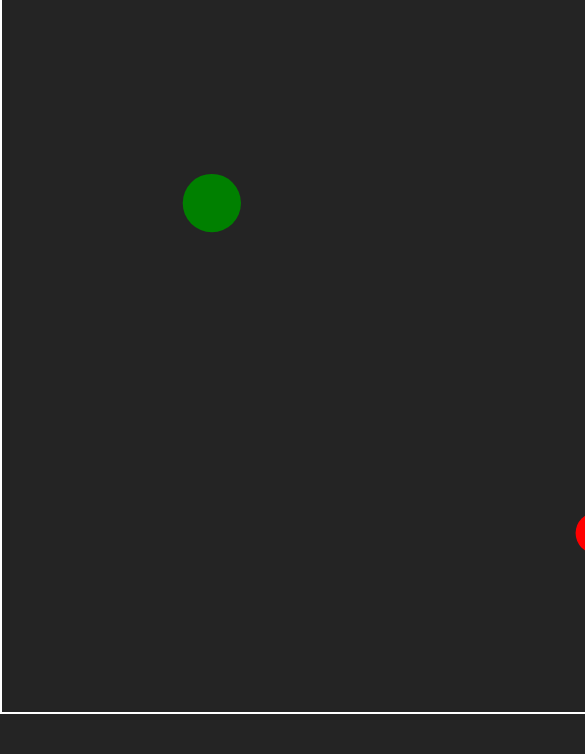
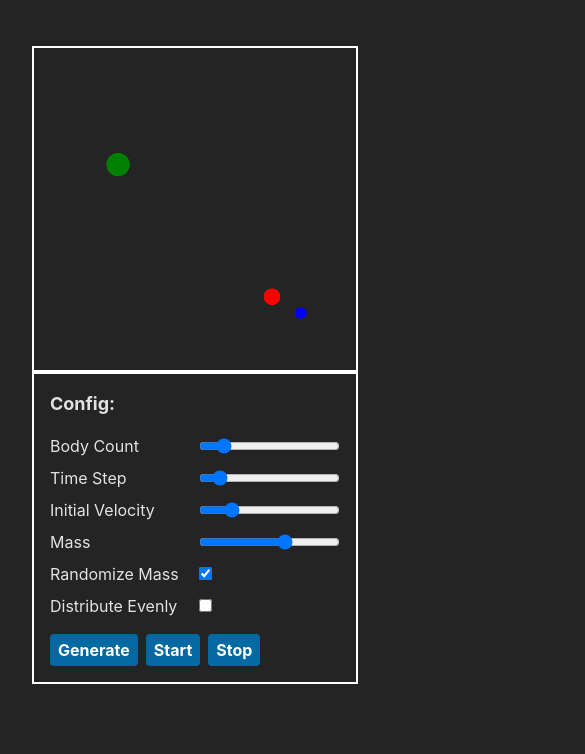
Before and after one commit to martinloretzzz/three-body-problem, a website built with Vite: page app/index.html in a window 390 px wide. Shown: the part 90-844 px from the top of the page, 585 px wide, since content can reach past the window. Built offline with nearby package versions, Linux system fonts and the light colour scheme.

Commit message:
Style with tailwind and make responsive

```diff
--- a/app/index.html
+++ b/app/index.html
@@ -7,20 +7,49 @@
     <title>Three Body Problem</title>
   </head>
   <body>
-		<div style="display: flex; justify-content: flex-start">
-			<canvas id="canvas" width="800" height="800" style="border: solid white 2px"></canvas>
-			<div style="border: solid white 2px; background-color: #242424; padding: 16px">
-				<h2><span id="body-count">n</span>-body problem</h2>
-				<p>Body Count <input id="config-count" type="range" min="1" max="16" value="3" /></p>
-				<p>Time Step <input id="config-timestep" type="range" min="0" max="100" value="10" /></p>
-				<p>Initial Velocity <input id="config-velocity" type="range" min="0" max="100" value="20" /></p>
-				<p>Mass <input id="config-mass" type="range" min="0" max="32" value="20" /></p>
-				<p><input type="checkbox" id="config-randomize-mass" checked /> Randomize Mass</p>
-				<p><input type="checkbox" id="config-regular" /> Distribute Evenly</p>
-				<button id="generate">Generate</button> <button id="start">Start</button> <button id="stop">Stop</button
-				><br /><br />
-				<div style="background-color: white; border-radius: 8; padding: 8px">
-					<img src="https://wikimedia.org/api/rest_v1/media/math/render/svg/48f74b3b4d591ba1996c4d481f74ac3ab7e279d7" />
+    <div class="flex flex-col gap-16 items-center p-8">
+      <h1 class="text-4xl font-extrabold text-gradient">
+        <span id="body-count">n</span>-body problem
+      </h1>
+      <div class="flex flex-col gap-16">
+        <div class="flex flex-col md:flex-row">
+          <canvas
+            class="w-full grow md:w-[50vw]"
+            id="canvas"
+            width="800"
+            height="800"
+            style="border: solid white 2px"
+          ></canvas>
+          <div
+            class="flex flex-col gap-4"
+            style="border: solid white 2px; background-color: #242424; padding: 16px"
+          >
+            <div class="font-bold text-lg">Config:</div>
+            <div class="grid grid-cols-2 gap-2">
+              <p>Body Count</p>
+              <input id="config-count" type="range" min="1" max="16" value="3" />
+              <p>Time Step</p>
+              <input id="config-timestep" type="range" min="0" max="100" value="10" />
+
+              <p>Initial Velocity</p>
+              <input id="config-velocity" type="range" min="0" max="100" value="20" />
+              <p>Mass</p>
+              <input id="config-mass" type="range" min="0" max="32" value="20" />
+              <p>Randomize Mass</p>
+              <div class="w-full">
+                <input type="checkbox" id="config-randomize-mass" checked />
+              </div>
+              <p>Distribute Evenly</p>
+              <div class="w-full">
+                <input type="checkbox" id="config-regular" />
+              </div>
+            </div>
+            <div class="flex flex-wrap gap-2">
+              <button class="btn btn-blue" id="generate">Generate</button>
+              <button class="btn btn-blue" id="start">Start</button>
+              <button class="btn btn-blue" id="stop">Stop</button>
+            </div>
+          </div>
         </div>
       </div>
     </div>
--- a/app/src/canvas/canvas.ts
+++ b/app/src/canvas/canvas.ts
@@ -13,7 +13,7 @@ export class CanvasDrawer {
 	}
 
 	private getDimensions(): { width: number; height: number } {
-		return this.canvas.getBoundingClientRect();
+    	return { width: this.canvas.width, height: this.canvas.height };
 	}
 
 	private coordsToPixel(position: Vector2): Vector2 {
--- a/app/src/style.css
+++ b/app/src/style.css
@@ -14,3 +14,19 @@
   font-synthesis: none;
   text-rendering: optimizeLegibility;
 }
+
+.btn {
+  @apply font-bold py-1 px-2 rounded;
+}
+
+.btn-blue {
+  @apply bg-sky-700 text-white;
+}
+
+.btn-blue:hover {
+  @apply bg-sky-900;
+}
+
+.text-gradient {
+  @apply text-transparent bg-clip-text bg-gradient-to-r from-zinc-50 to-zinc-500;
+}
```
Lines whose indentation alone changed are shown as unchanged.
